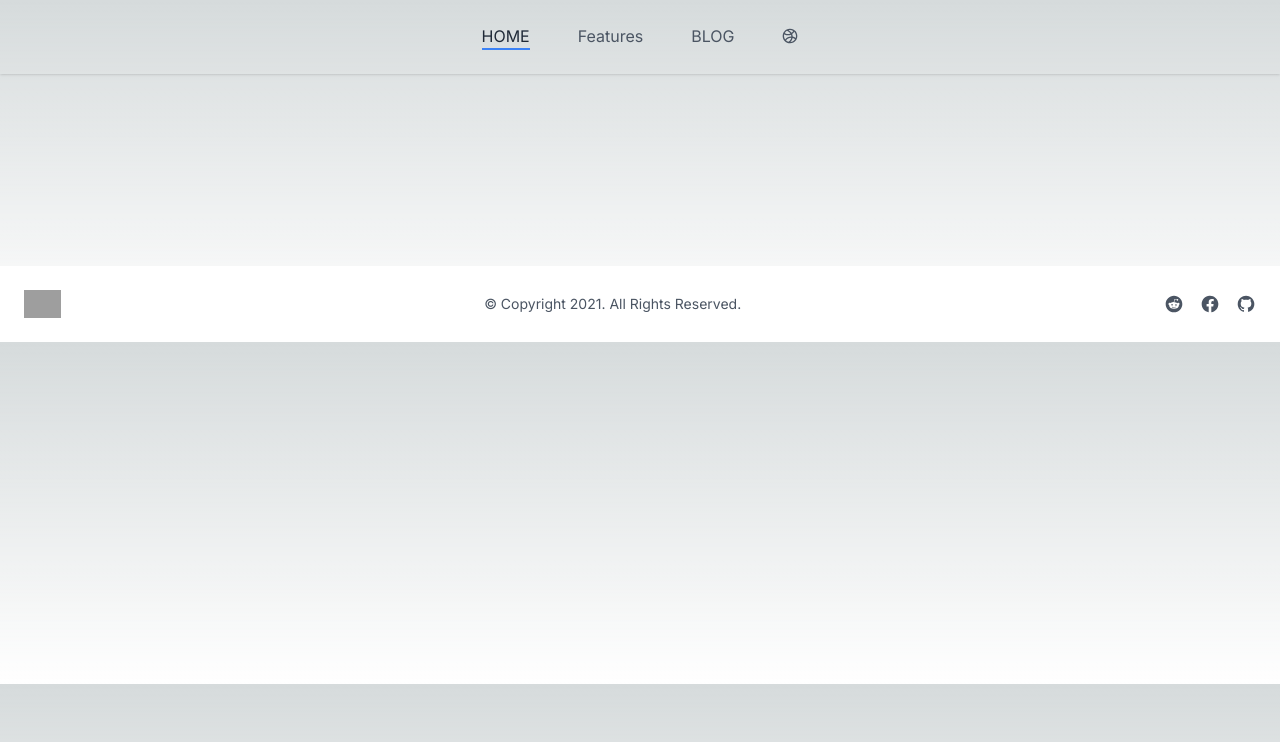
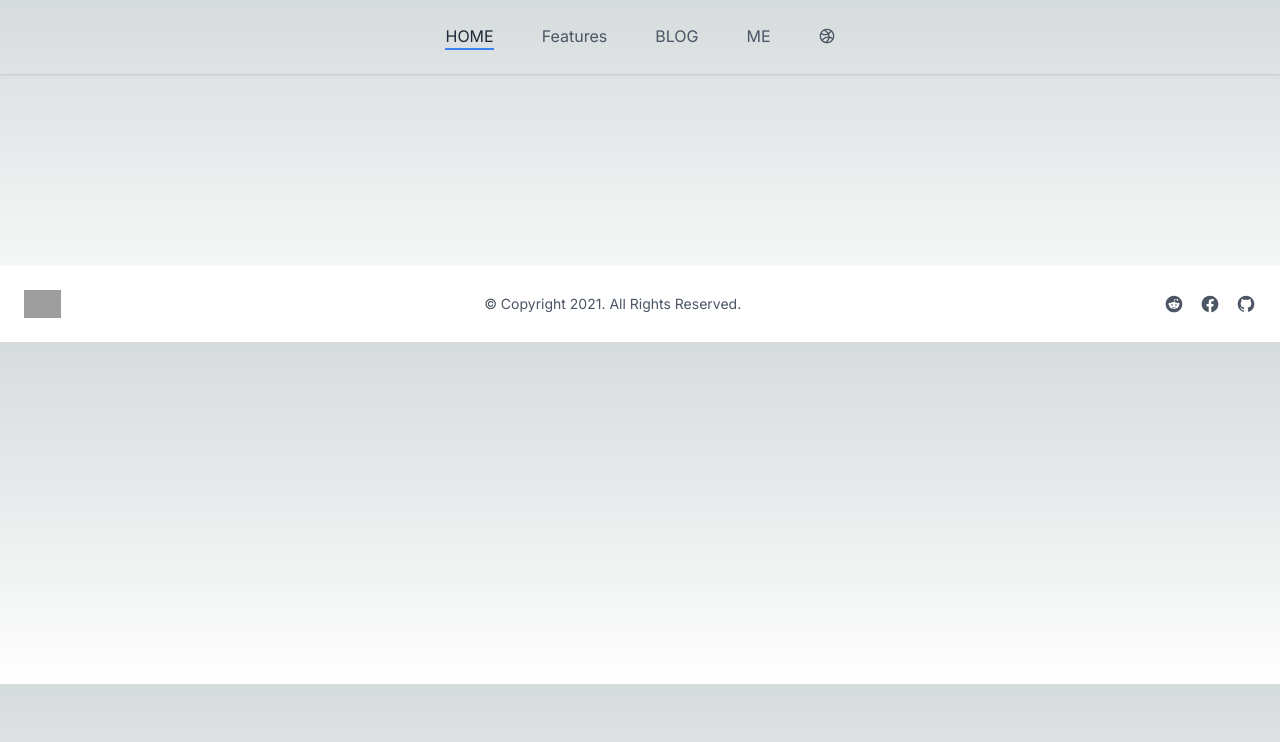
Before and after one commit to wongprom/git-test, a Next.js app: page / in a window 1280 px wide. Shown: the top 742 px of the page. Built offline with nearby package versions, Linux system fonts and the light colour scheme; grey boxes are pictures that could not be loaded.

Commit message:
FIX4, add ME link.

```diff
--- a/app/components/Navbar.tsx
+++ b/app/components/Navbar.tsx
@@ -24,6 +24,12 @@ const Navbar = () => {
         >
           BLOG
         </a>
+        <a
+          href="#"
+          className="border-b-2 border-transparent hover:text-gray-800 transition-colors duration-300 transform dark:hover:text-gray-200 hover:border-blue-500 mx-1.5 sm:mx-6"
+        >
+          ME
+        </a>
 
         <a
           href="#"
```
